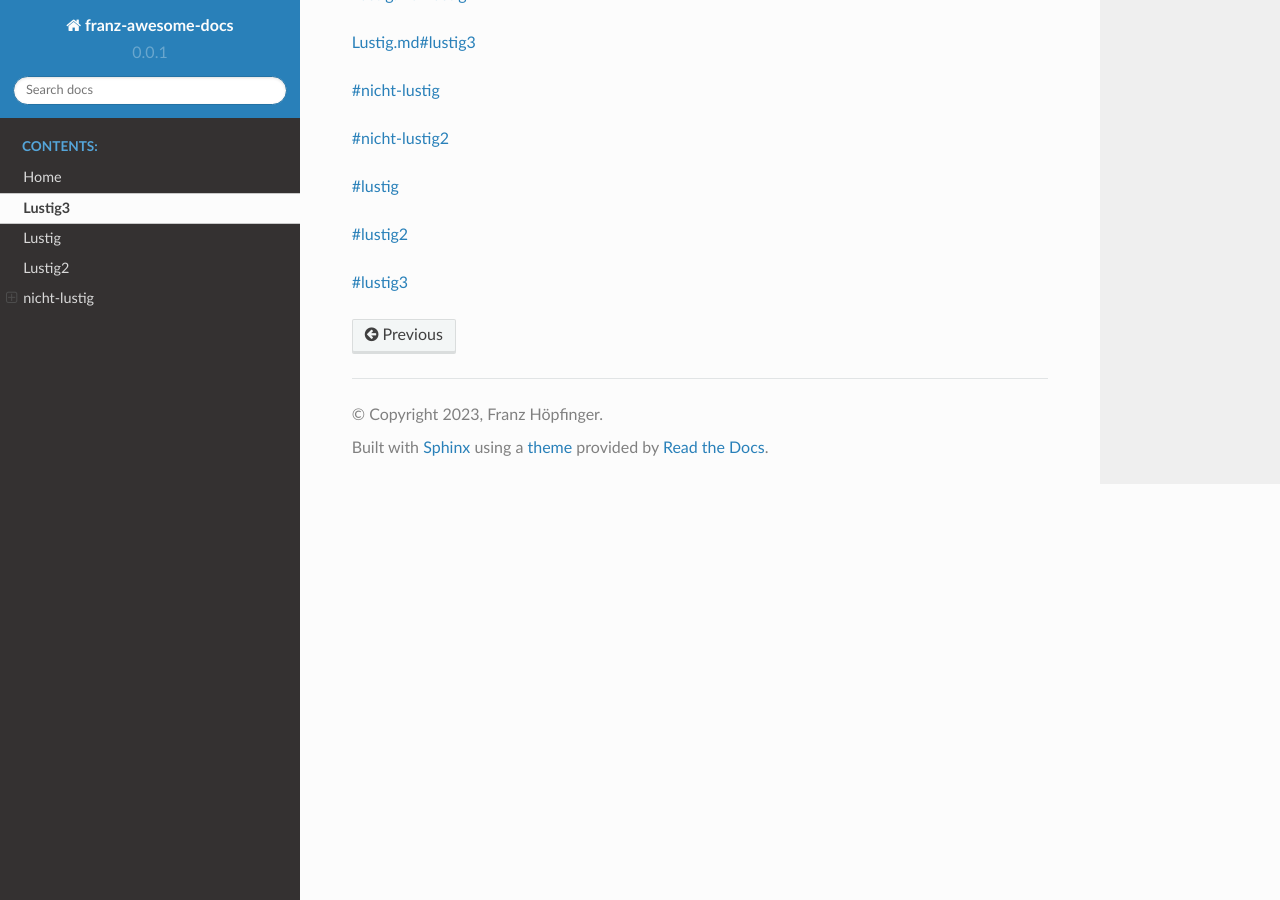
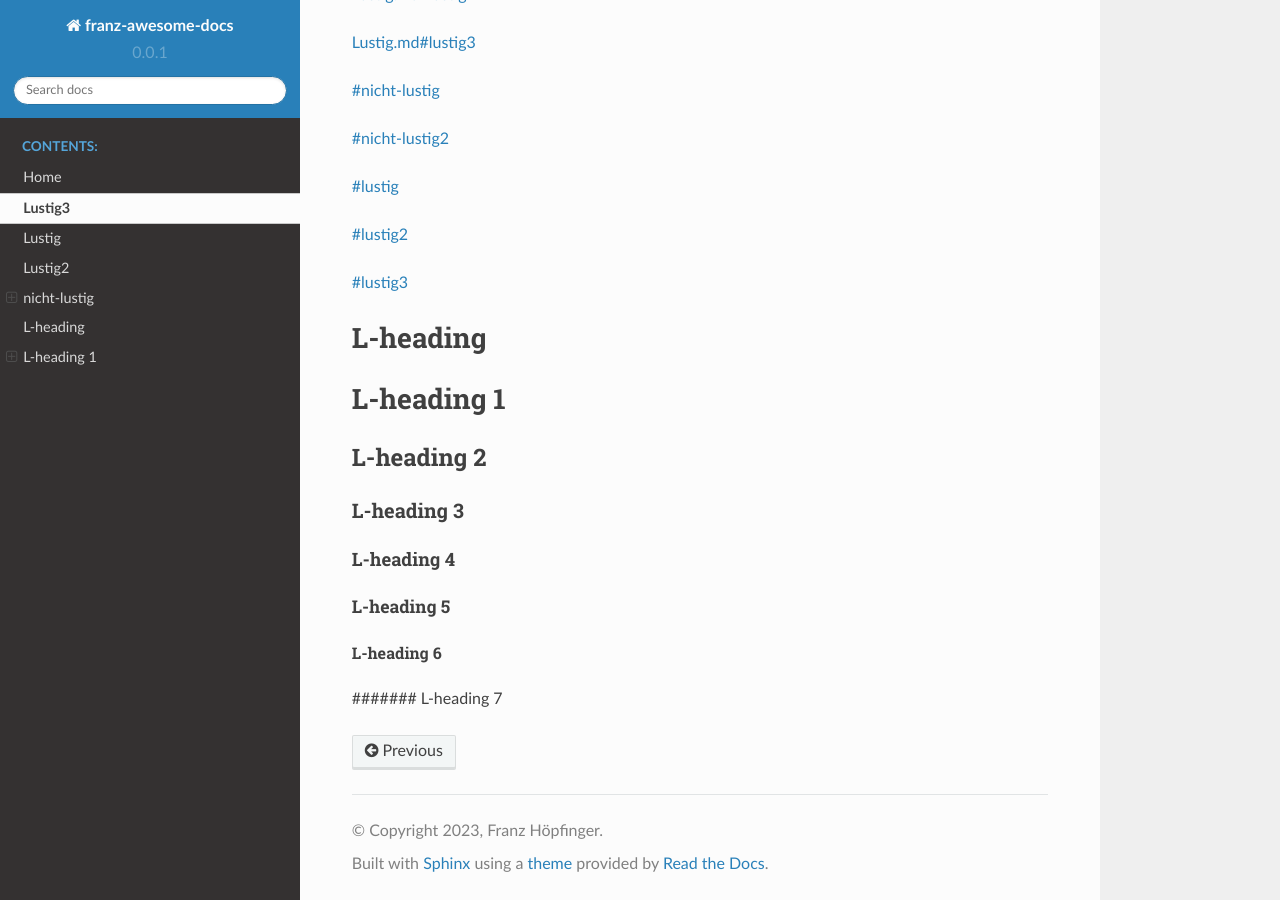
Before and after one commit to franz-ms-muc/awesome-docs, a Sphinx documentation site: the page built from docs/Lustig.md, in a window 1280 px wide and 900 px high, scrolled down 1280 px. Built offline with Sphinx 7.4.7 and the Read the Docs theme 2.0.0, drawn with Linux system fonts in a browser that asks for light colours.

Commit message:
Update Lustig.md

```diff
--- a/docs/Lustig.md
+++ b/docs/Lustig.md
@@ -47,3 +47,20 @@ Es war ein harter Kampf, aber die Arbeiter erkannten, dass sie durch Solidaritä
 [#lustig2](#lustig2)
 
 [#lustig3](#lustig3)
+
+
+# L-heading
+
+# L-heading 1
+
+## L-heading 2
+
+### L-heading 3
+
+#### L-heading 4
+
+##### L-heading 5
+
+###### L-heading 6
+
+####### L-heading 7
```
